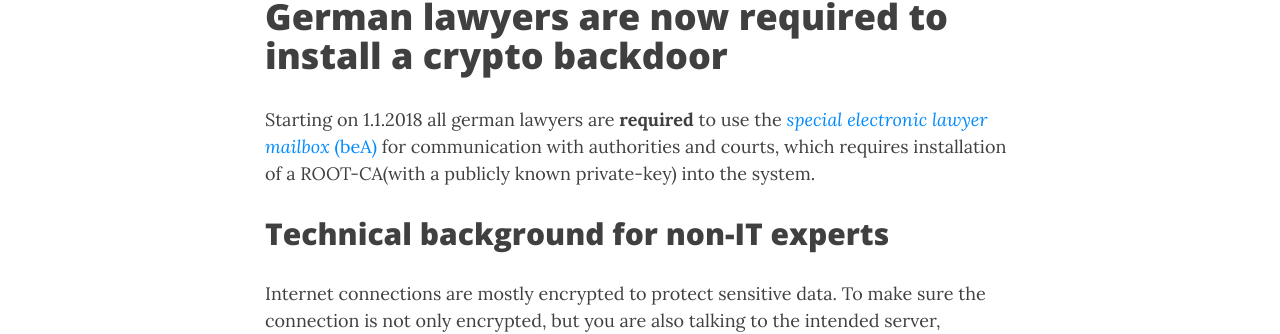
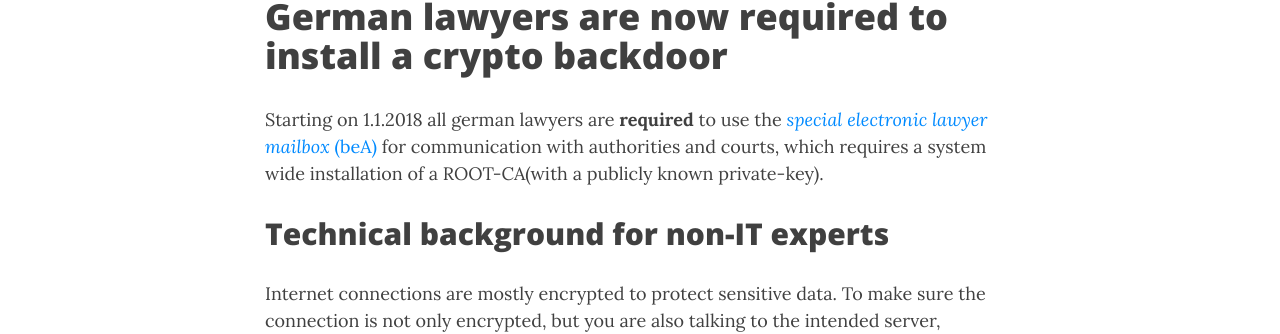
Before and after one commit to Timmeey/timmeey-about-everything, a Jekyll site: the page built from _posts/2017/2017-12-27-German-lawyers-are-required-to-install-a-crypto-backdoor.markdown, in a window 1280 px wide and 900 px high. Shown: the part 374-708 px from the top of the window. Built offline with Jekyll 4.4.1, drawn with Linux system fonts in a browser that asks for light colours; nearby versions of some CDN libraries; comment, search, counter and statistics services are not loaded.

Commit message:
fixed spelling

```diff
--- a/_posts/2017/2017-12-27-German-lawyers-are-required-to-install-a-crypto-backdoor.markdown
+++ b/_posts/2017/2017-12-27-German-lawyers-are-required-to-install-a-crypto-backdoor.markdown
@@ -5,7 +5,7 @@
 ---
 
 # German lawyers are now required to install a crypto backdoor
-Starting on 1.1.2018 all german lawyers are **required** to use the [_special electronic lawyer mailbox_ (beA)][a0bf7d8b] for communication with authorities and courts, which requires installation of a ROOT-CA(with a publicly known private-key) into the system.
+Starting on 1.1.2018 all german lawyers are **required** to use the [_special electronic lawyer mailbox_ (beA)][a0bf7d8b] for communication with authorities and courts, which requires a system wide installation of a ROOT-CA(with a publicly known private-key).
 
 ## Technical background for non-IT experts
 Internet connections are mostly encrypted to protect sensitive data. To make sure the connection is not only encrypted, but you are also talking to the intended server, connections are _signed_. To do this, windows/mac comes with a list of _signatures_ which are considered trustworthy (ROOT-CA). Websites who want to support trusted and encrypted connections are buying a custom signature (imagine a real signature like on a paper document) from the trustworthy ROOT-CA. When someone now tries to connect to such a website, it presents this custom made signature, the connecting system compares this signature to the known trusted signature(the ROOT-CA) (which came with windows/mac). If it is a match, the system knows it is talking to the correct website and not a _man in the middle_([^MITM]). Otherwise the connection is refused and a warning is shown.
```
